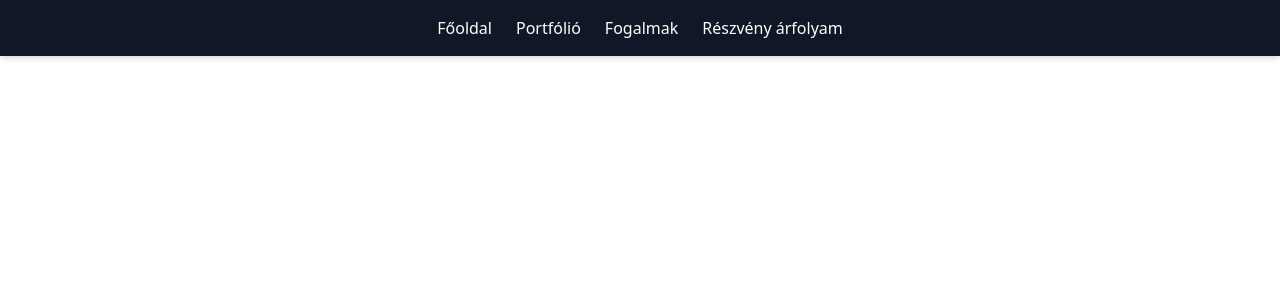
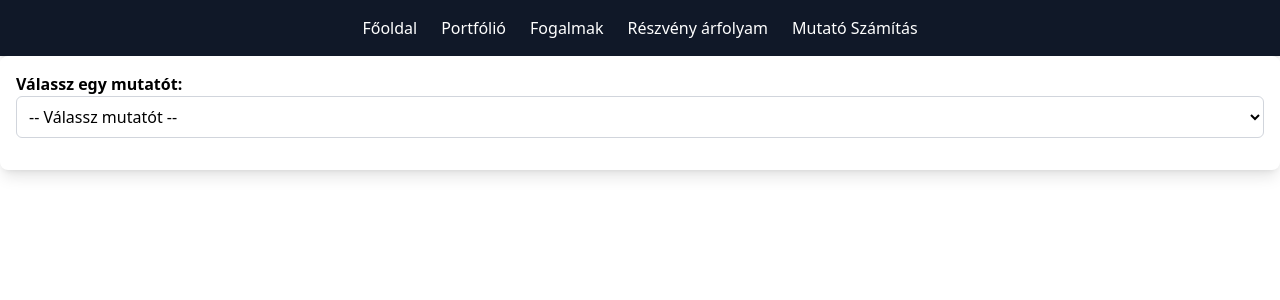
Before and after one commit to viktor0556/Befektetes-kezelo-app, a React (Vite) app in the folder befektetes-app/: page /Indicator-calculations in a window 1280 px wide. Shown: the top 300 px of the page. Built offline with nearby package versions, Linux system fonts and the light colour scheme; no server answers.

Commit message:
Indicator Calculation update

```diff
--- a/befektetes-app/src/App.jsx
+++ b/befektetes-app/src/App.jsx
@@ -5,12 +5,14 @@ import Portfolio from "./pages/Portfolio";
 import './index.css'
 import ConceptFinder from "./pages/ConceptFinder";
 import StockPrice from './components/StockPrice'
+import IndicatorCalculations from "./pages/IndicatorCalculations";
 
 function App() {
   return (
     <Router>
       <Navbar />
       <Routes>
+        <Route path="/Indicator-calculations" element={<IndicatorCalculations />}/>
         <Route path="/Stock-price" element={<StockPrice />}/>
         <Route path="/Concept-finder" element={<ConceptFinder />} />
         <Route path="/" element={<Home />} />
--- a/befektetes-app/src/components/Navbar.jsx
+++ b/befektetes-app/src/components/Navbar.jsx
@@ -16,6 +16,9 @@ function Navbar () {
         <li>
           <Link to="/Stock-price" className="hover:text-gray-300 transition">Részvény árfolyam</Link>
         </li>
+        <li>
+          <Link to="/Indicator-calculations" className="hover:text-gray-300 transition">Mutató Számítás</Link>
+        </li>
       </ul>
     </nav>
   );
--- /dev/null
+++ b/befektetes-app/src/pages/IndicatorCalculations.jsx
@@ -0,0 +1,100 @@
+import React, { useState } from "react";
+
+const IndicatorCalculations = () => {
+  const [selectedIndicator, setSelectedIndicator] = useState("");
+  const [stockPrice, setStockPrice] = useState("");
+  const [eps, setEPS] = useState("");
+  const [bookValue, setBookValue] = useState("");
+  const [result, setResult] = useState(null);
+
+  const handleIndicatorChange = (event) => {
+    setSelectedIndicator(event.target.value);
+    setStockPrice("");
+    setEPS("");
+    setBookValue("");
+    setResult(null);
+  };
+
+  const calculateResult = () => {
+    let calculatedValue = null;
+
+    if (selectedIndicator === "P/E" && stockPrice && eps) {
+      calculatedValue = (parseFloat(stockPrice) / parseFloat(eps)).toFixed(2);
+    }
+
+    if (selectedIndicator === "P/B" && stockPrice && bookValue) {
+      calculatedValue = (parseFloat(stockPrice) / parseFloat(bookValue)).toFixed(2);
+    }
+
+    setResult(calculatedValue);
+  };
+
+  return (
+    <div className="p-4 bg-white shadow-lg rounded-lg">
+      <label htmlFor="indicators" className="font-bold">
+        Válassz egy mutatót:
+      </label>
+      <select
+        id="indicators"
+        value={selectedIndicator}
+        onChange={handleIndicatorChange}
+        className="block w-full p-2 mb-4 border border-gray-300 rounded-md"
+      >
+        <option value="">-- Válassz mutatót --</option>
+        <option value="P/E">P/E</option>
+        <option value="P/B">P/B</option>
+      </select>
+
+      {selectedIndicator && (
+        <div>
+          <label className="font-bold">Részvény árfolyama:</label>
+          <input
+            type="number"
+            value={stockPrice}
+            onChange={(e) => setStockPrice(e.target.value)}
+            className="block w-full p-2 mb-3 border border-gray-300 rounded-md"
+          />
+
+          {selectedIndicator === "P/E" && (
+            <>
+              <label className="font-bold">Egy részvényre jutó nyereség (EPS):</label>
+              <input
+                type="number"
+                value={eps}
+                onChange={(e) => setEPS(e.target.value)}
+                className="block w-full p-2 mb-3 border border-gray-300 rounded-md"
+              />
+            </>
+          )}
+
+          {selectedIndicator === "P/B" && (
+            <>
+              <label className="font-bold">Könyv szerinti érték:</label>
+              <input
+                type="number"
+                value={bookValue}
+                onChange={(e) => setBookValue(e.target.value)}
+                className="block w-full p-2 mb-3 border border-gray-300 rounded-md"
+              />
+            </>
+          )}
+
+          <button
+            onClick={calculateResult}
+            className="w-full p-2 mt-3 bg-blue-500 text-white rounded-md hover:bg-blue-600"
+          >
+            Számítás
+          </button>
+
+          {result !== null && (
+            <p className="mt-3 font-bold">
+              {selectedIndicator} értéke: {result}
+            </p>
+          )}
+        </div>
+      )}
+    </div>
+  );
+};
+
+export default IndicatorCalculations;
```
